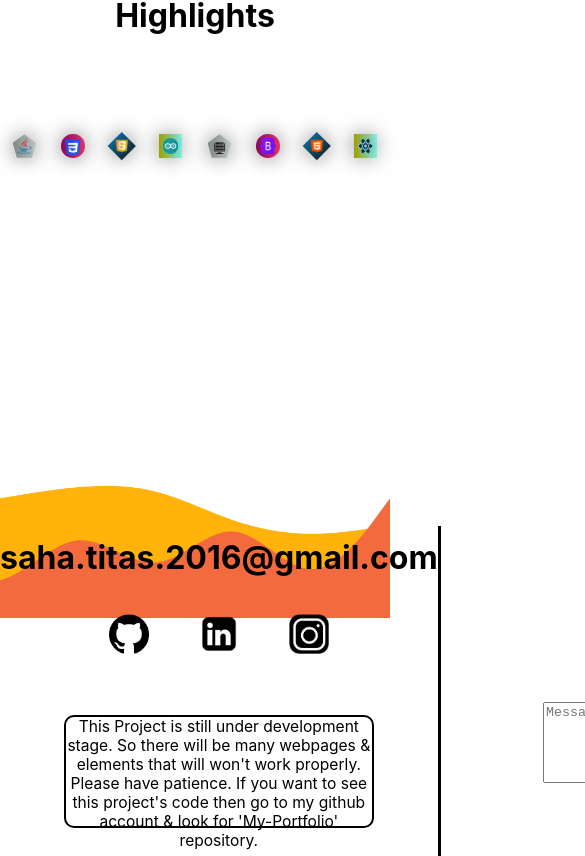
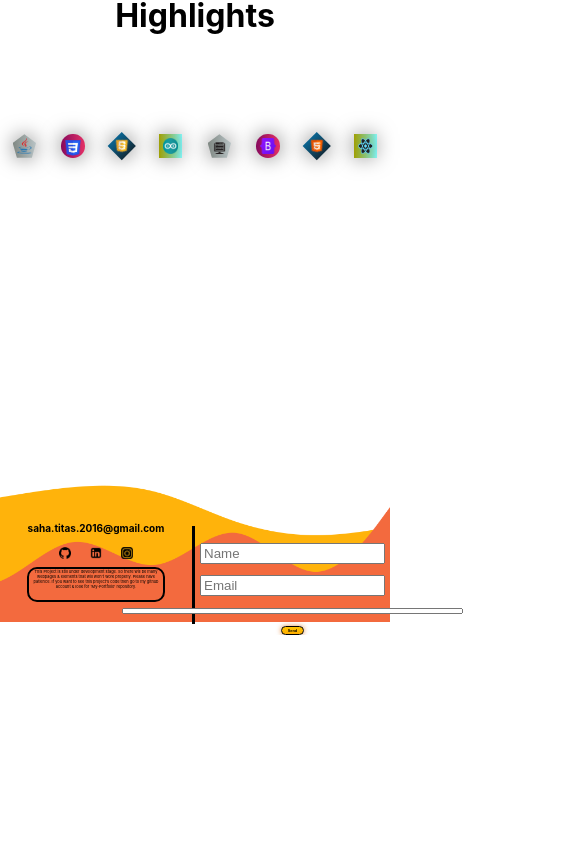
Before and after one commit to TitasUnique/My_Portfolio, a React (Create React App) app: page /My_Portfolio in a window 390 px wide. Shown: the part 1487-2343 px from the top of the page, 585 px wide, since content can reach past the window. After the commit the page ends 2122 px from the top, so only its background shows below. Built offline with nearby package versions, Linux system fonts and the light colour scheme.

Commit message:
terminal responsive

```diff
--- a/src/components/Terminal/Terminal.css
+++ b/src/components/Terminal/Terminal.css
@@ -1,94 +1,99 @@
 .terminal-section {
     display: flex;
-    height: 50%;
-    width: 100%;
+    height: auto;
+    max-width: 100%;
     margin-top: 15rem;
-    overflow: hidden;
-    z-index: -10;
+    /* overflow: hidden; */
+    /* background-color: black; */
+    /* z-index: -10; */
 }
 
 .bg-image {
-    position: absolute;
+    /* position: absolute; */
     margin: 0;
     padding: 0;
     display: flex;
-    height: auto;
+    height: 35vw;
     width: 100%;
-    overflow: hidden;
-    z-index: -10;
-}
-
-.bg-image>img {
-    width: 100%;
-    height: auto;
-    object-fit: cover;
-    z-index: -1;
+    background-image: url('../../Images/Terminal_Images/wave.png');
+    background-repeat: no-repeat;
+    background-position: center;
+    background-size: cover;
     transform: scaleX(-1);
+    /* background-attachment: fixed; */
+    /* overflow: hidden; */
+    /* z-index: -10; */
+    /* background-color: pink; */
 }
 
 .content {
     position: absolute;
     display: flex;
-    width: 100%;
-    margin-top: 8%;
+    max-width: 100%;
+    margin-top: 8vw;
 }
 
 .right {
     display: flex;
-    flex: 1;
+    justify-content: center;
+    align-items: center;
+    width: 50%;
 }
 
 .left {
     display: flex;
-    flex: 1;
+    width: 50%;
     flex-direction: column;
     align-items: center;
-    gap: 1rem;
+    gap: 2vw;
+}
+
+.span-mail {
+    font-weight: bold;
+    font-size: clamp(10px, 2.3vw, 40px);
+    padding: 3% 0 3% 0;
 }
 
 .line {
     margin-top: 10px;
     border-left: 3px solid rgb(0, 0, 0);
-    height: 330px;
+    height: 25vw;
 }
 
 .link-image {
     display: flex;
-    height: 25%;
+    height: auto;
     width: auto;
+    gap: 5vw;
 }
 
 .link-image>a {
     display: flex;
-    margin: 0px 25px;
-    height: 40px;
-    width: 40px;
+    height: auto;
+    width: auto;
 }
 
 .link-image>a>img {
-    height: 40px;
-    width: 40px;
+    max-height: 4vw;
+    max-width: 3vw;
 }
 
 .about-project {
-    height: 32%;
+    height: 8vw;
     width: 70%;
     border-radius: 10px;
-    border-width: 2px;
-    border-style: solid;
-    border-color: black;
-    /* overflow: hidden; */
-    word-wrap: break-word;
-    font-size: clamp(12px, 4vw, 16px);
+    border: 2px solid black;
+    /* word-wrap: break-word; */
+    font-size: 1vw;
 }
 
 .form1 {
-    margin-left: 30%;
-    margin-top: 5rem;
+    margin-top: 6vw;
     display: flex;
     flex-direction: column;
     align-items: center;
-    gap: 2rem;
+    gap: 3vw;
+    height: 20vw;
 }
 
 textarea {
@@ -96,15 +101,17 @@ textarea {
 }
 
 .t-button{
-    width: 5rem;
+    display: flex;
+    justify-content: center;
+    align-items: center;
+    width: 6vw;
+    height: 3vw;
     border-radius: 30px;
     border: 1px solid black;
     color: rgb(0, 0, 0);
-    font-size: 13px;
+    font-size: 1vw;
     text-decoration: none;
     font-weight: bold;
-    /* margin-left: 40%; */
-    padding: 10px;
     background: linear-gradient(rgb(255, 196, 0), rgb(255, 174, 0));
     box-shadow: 0px 0px 5px 0px rgba(223, 107, 12, 0.74);
 }
--- a/src/components/Terminal/Terminal.jsx
+++ b/src/components/Terminal/Terminal.jsx
@@ -1,6 +1,6 @@
 import React from 'react'
 import './Terminal.css'
-import wave from '../../Images/Terminal_Images/wave.png'
+// import wave from '../../Images/Terminal_Images/wave.png'
 import instagram from '../../Images/Terminal_Images/instagram.png'
 import linkedin from '../../Images/Terminal_Images/linkedin.png'
 import github from '../../Images/Terminal_Images/github.png'
@@ -8,17 +8,16 @@ import github from '../../Images/Terminal_Images/github.png'
 const Terminal = () => {
 
 const alert = () => {
-  window.alert("Successfully Submited");
+  window.alert("Successfully Submited Your Response !");
 }
 
   return (
     <div className='terminal-section'>
       <div className="bg-image">
-        <img src={wave} alt="#" />
       </div>
       <div className="content">
         <div className="left">
-          <h1>saha.titas.2016@gmail.com</h1>
+          <span className="span-mail">saha.titas.2016@gmail.com</span>
           <div className="link-image">
             <a href="https://github.com/TitasUnique">
               <img src={github} alt="#" />
```
